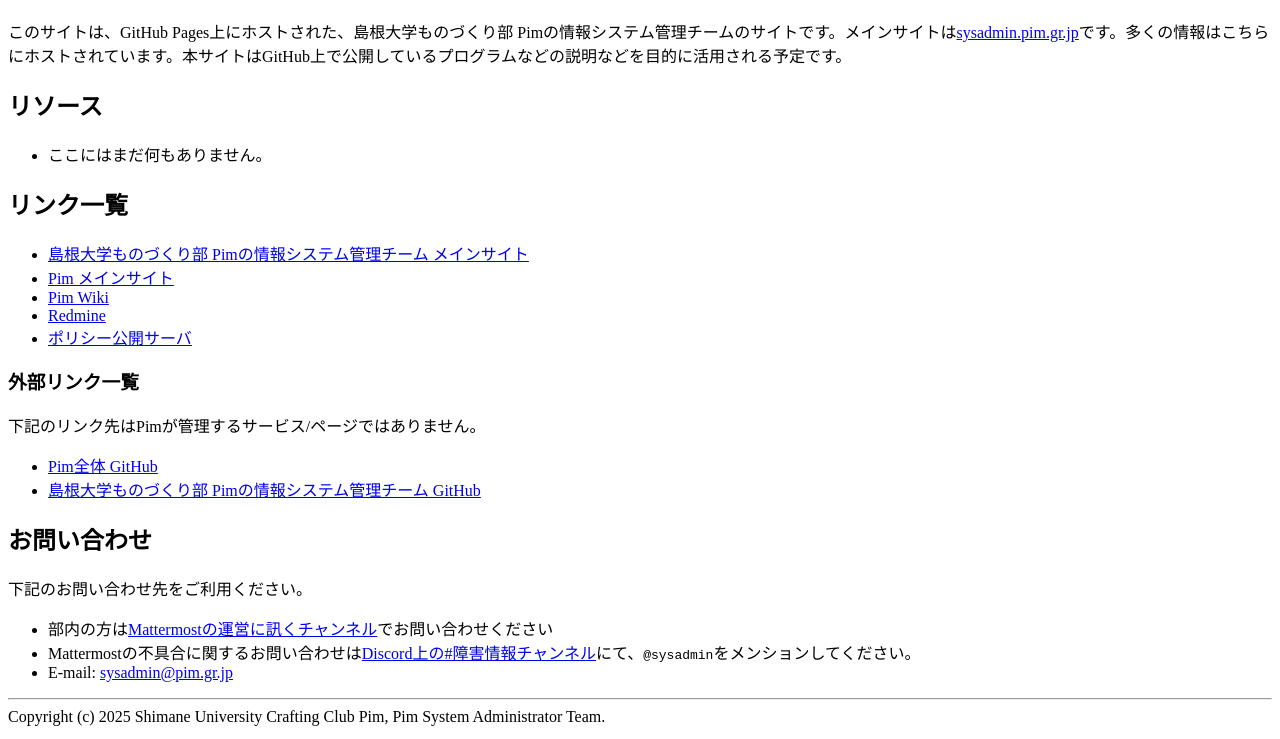
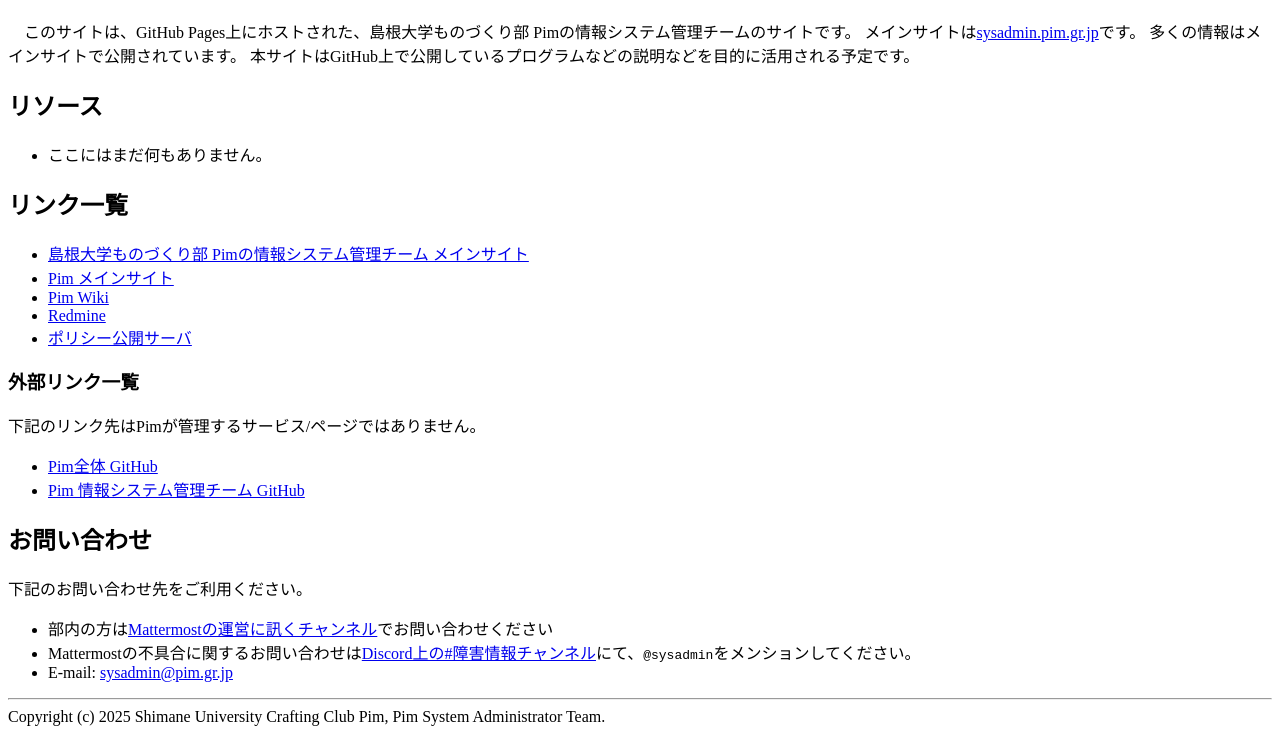
Before and after one commit to pim-sysadmin/pim-sysadmin.github.io, a plain HTML site: page index.html in a window 1280 px wide. Shown: the part 61-800 px from the top of the page. Drawn offline with Linux system fonts and the light colour scheme.

Commit message:
Fix some sentences and indent

```diff
--- a/index.html
+++ b/index.html
@@ -10,7 +10,12 @@
     <body>
         <header>
             <h1>Pim System Administrator Team (GitHub Pages Site)</h1>
-	<p>このサイトは、GitHub Pages上にホストされた、島根大学ものづくり部 Pimの情報システム管理チームのサイトです。メインサイトは<a href="https://sysadmin.pim.gr.jp/">sysadmin.pim.gr.jp</a>です。多くの情報はこちらにホストされています。本サイトはGitHub上で公開しているプログラムなどの説明などを目的に活用される予定です。</p>
+            <p>
+            　このサイトは、GitHub Pages上にホストされた、島根大学ものづくり部 Pimの情報システム管理チームのサイトです。
+            メインサイトは<a href="https://sysadmin.pim.gr.jp/">sysadmin.pim.gr.jp</a>です。
+            多くの情報はメインサイトで公開されています。
+            本サイトはGitHub上で公開しているプログラムなどの説明などを目的に活用される予定です。
+            </p>
         </header>
         <main>
             <article>
@@ -33,7 +38,7 @@
                     <p>下記のリンク先はPimが管理するサービス/ページではありません。</p>
                     <ul>
                         <li><a href="https://github.com/shimane-u-pim">Pim全体 GitHub</a></li>
-        <li><a href="https://github.com/pim-sysadmin">島根大学ものづくり部 Pimの情報システム管理チーム GitHub</a></li>
+                        <li><a href="https://github.com/pim-sysadmin">Pim 情報システム管理チーム GitHub</a></li>
                     </ul>
                 </section>
             </article>
```
Lines whose indentation alone changed are shown as unchanged.
